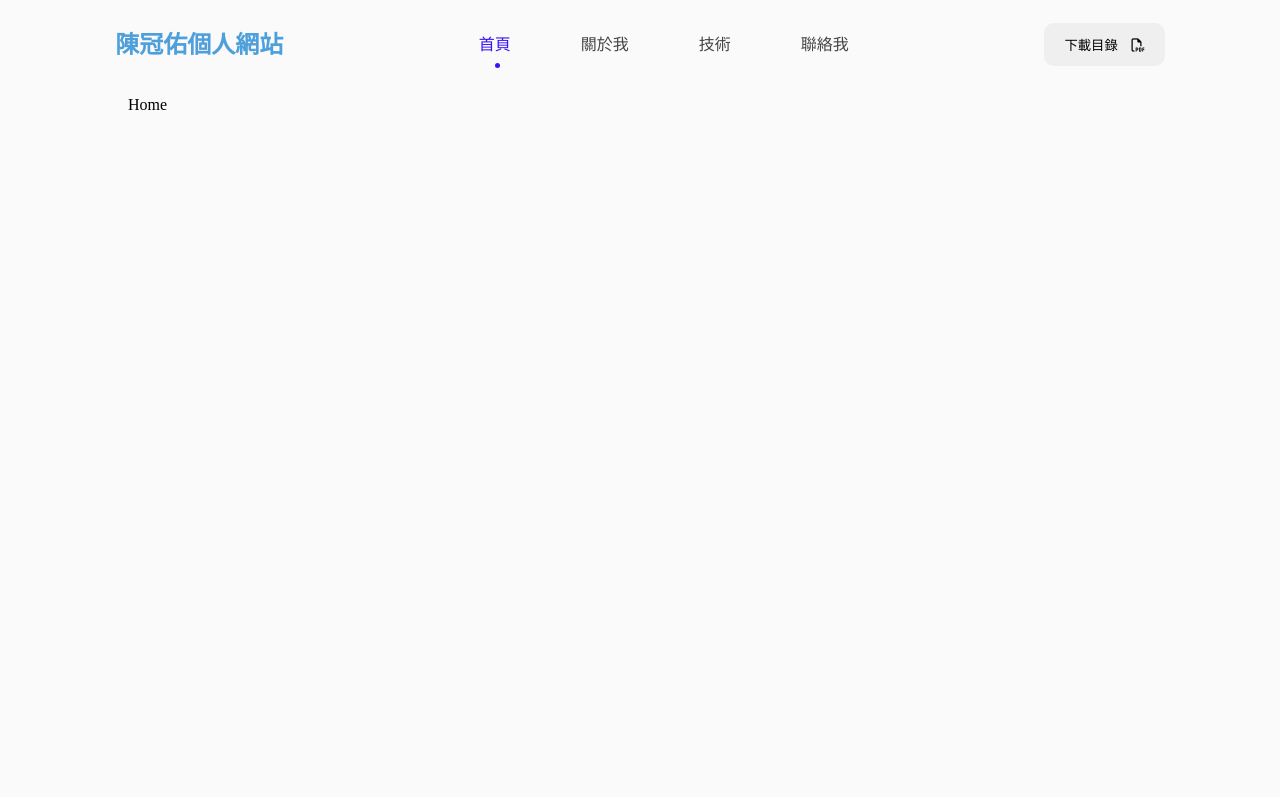
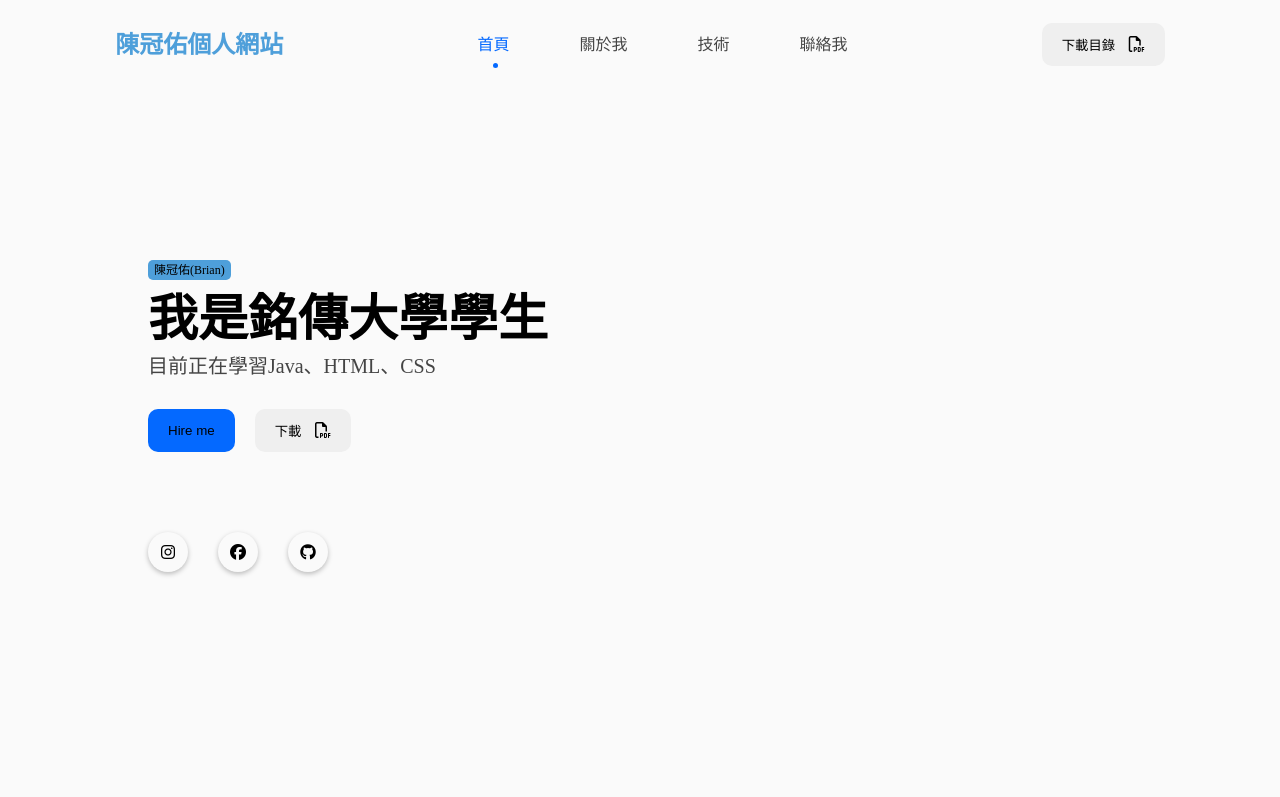
Before and after one commit to chenguanc720/mcu-113-1-web-13130312-final, a plain HTML site: page src/index.html in a window 1280 px wide. Shown: the top 797 px of the page. Drawn offline with Linux system fonts and the light colour scheme.

Commit message:
首頁樣式

```diff
--- a/src/index.html
+++ b/src/index.html
@@ -19,7 +19,7 @@
             <a href="#home" class="nav-link active-link">首頁</a>
           </li>
           <li class="nav-item">
-            <a href="#book" class="nav-link">關於我</a>
+            <a href="#about" class="nav-link">關於我</a>
           </li>
           <li class="nav-item">
             <a href="#skill" class="nav-link">技術</a>
@@ -35,8 +35,26 @@
         </div>
       </nav>
       <main class="wrapper">
-        <section id="home" class="home-box">Home</section>
-        <section id="book" class="section">Book</section>
+        <section id="home" class="home-box">
+          <div class="home-text">
+            <div class="tag"><span>陳冠佑(Brian)</span></div>
+            <div class="name">我是銘傳大學學生</div>
+            <div class="subtitle">目前正在學習Java、HTML、CSS</div>
+            <div class="text-btn">
+              <button type="button" class="btn blue-btn">Hire me</button>
+              <button type="button" class="btn">
+                下載 <i class="fa-regular fa-file-pdf"></i>
+              </button>
+            </div>
+            <div class="icons">
+              <div class="icon"><i class="fa-brands fa-instagram"></i></div>
+              <div class="icon"><i class="fa-brands fa-facebook"></i></div>
+              <div class="icon"><i class="fa-brands fa-github"></i></div>
+            </div>
+          </div>
+          <div class="home-image"></div>
+        </section>
+        <section id="about" class="section">About</section>
         <section id="skill" class="section">Skill</section>
         <section id="contact" class="section">Contact</section>
       </main>
--- /dev/null
+++ b/src/scss/_btn.scss
@@ -0,0 +1,17 @@
+.btn {
+  font-weight: 500;
+  padding: 12px 20px;
+  background-color: #efefef;
+  border: none;
+  border-radius: 10px;
+  cursor: pointer;
+
+  &:hover {
+    background-color: var(--second-color);
+    color: var(--white-color);
+  }
+
+  > i {
+    margin-left: 10px;
+  }
+}
--- /dev/null
+++ b/src/scss/_home.scss
@@ -0,0 +1,59 @@
+.home-text {
+  padding-left: 20px;
+  min-height: 80vh;
+  width: 50%;
+  display: flex;
+  flex-direction: column;
+  justify-content: center;
+
+  .tag > span {
+    background-color: var(--logo-color);
+    color: var(--white-color);
+    padding: 3px 6px;
+    font-size: 12px;
+    border-radius: 5px;
+  }
+
+  .name {
+    font-size: 50px;
+    font-weight: 600;
+    color: var(--third-color);
+  }
+
+  .subtitle {
+    font-size: 20px;
+    margin-bottom: 30px;
+    color: var(--text-color);
+  }
+
+  .text-btn {
+    display: flex;
+    gap: 20px;
+
+    > .blue-btn {
+      background-color: var(--first-color);
+      color: var(--white-color);
+
+      &:hover {
+        background-color: var(--first-color-hover);
+      }
+    }
+  }
+
+  .icons {
+    display: flex;
+    margin-top: 5em;
+    gap: 30px;
+
+    .icon {
+      display: flex;
+      justify-content: center;
+      align-items: center;
+      width: 40px;
+      height: 40px;
+      border-radius: 50%;
+      box-shadow: 0px 2px 5px 0px rgba(0, 0, 0, 0.25);
+      cursor: pointer;
+    }
+  }
+}
--- /dev/null
+++ b/src/scss/_nav.scss
@@ -0,0 +1,45 @@
+nav {
+  background-color: var(--body-color);
+  position: fixed;
+  width: 100%;
+  height: 90px;
+  line-height: 90px;
+  padding-inline: 9vw;
+  display: flex;
+  justify-content: space-between;
+
+  .nav-logo {
+    font-size: 24px;
+    font-weight: 600;
+    color: var(--logo-color);
+  }
+
+  ul {
+    display: flex;
+    list-style: none;
+
+    .nav-link {
+      text-decoration: none;
+      color: var(--text-color);
+      font-weight: 500;
+      padding-inline: 15px;
+      margin-inline: 20px;
+    }
+
+    .active-link {
+      position: relative;
+      color: var(--first-color);
+
+      &::after {
+        position: absolute;
+        content: "";
+        width: 5px;
+        height: 5px;
+        background-color: var(--first-color);
+        left: 50%;
+        bottom: -15px;
+        border-radius: 50%;
+      }
+    }
+  }
+}
--- a/src/scss/style.scss
+++ b/src/scss/style.scss
@@ -1,11 +1,12 @@
 @import "./nav";
 @import "./btn";
+@import "./home";
 :root {
   --body-color: rgb(250, 250, 250);
   --logo-color: rgb(78, 159, 218);
   --white_color: rgb(255, 255, 255);
   --text-color: rgb(68, 68, 68);
-  --first-color: rgb(57, 19, 245);
+  --first-color: rgb(4, 105, 255);
   --second-color: rgb(0, 255, 242);
 }
 
@@ -41,3 +42,6 @@ body {
     min-height: 700px;
   }
 }
+i {
+  font-size: 16px;
+}
```
Also changed, not shown: src/style.min.css, 1 other file.
